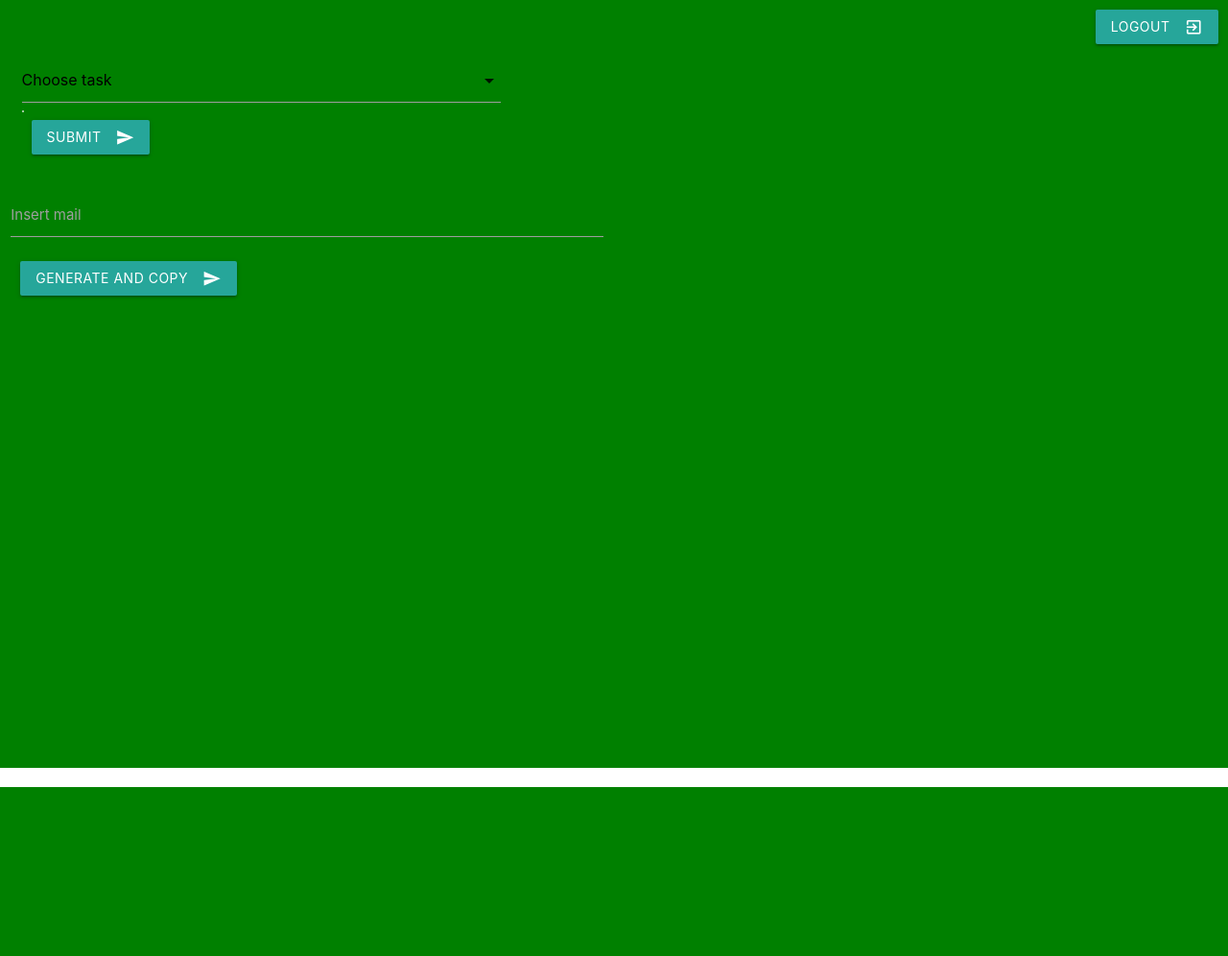
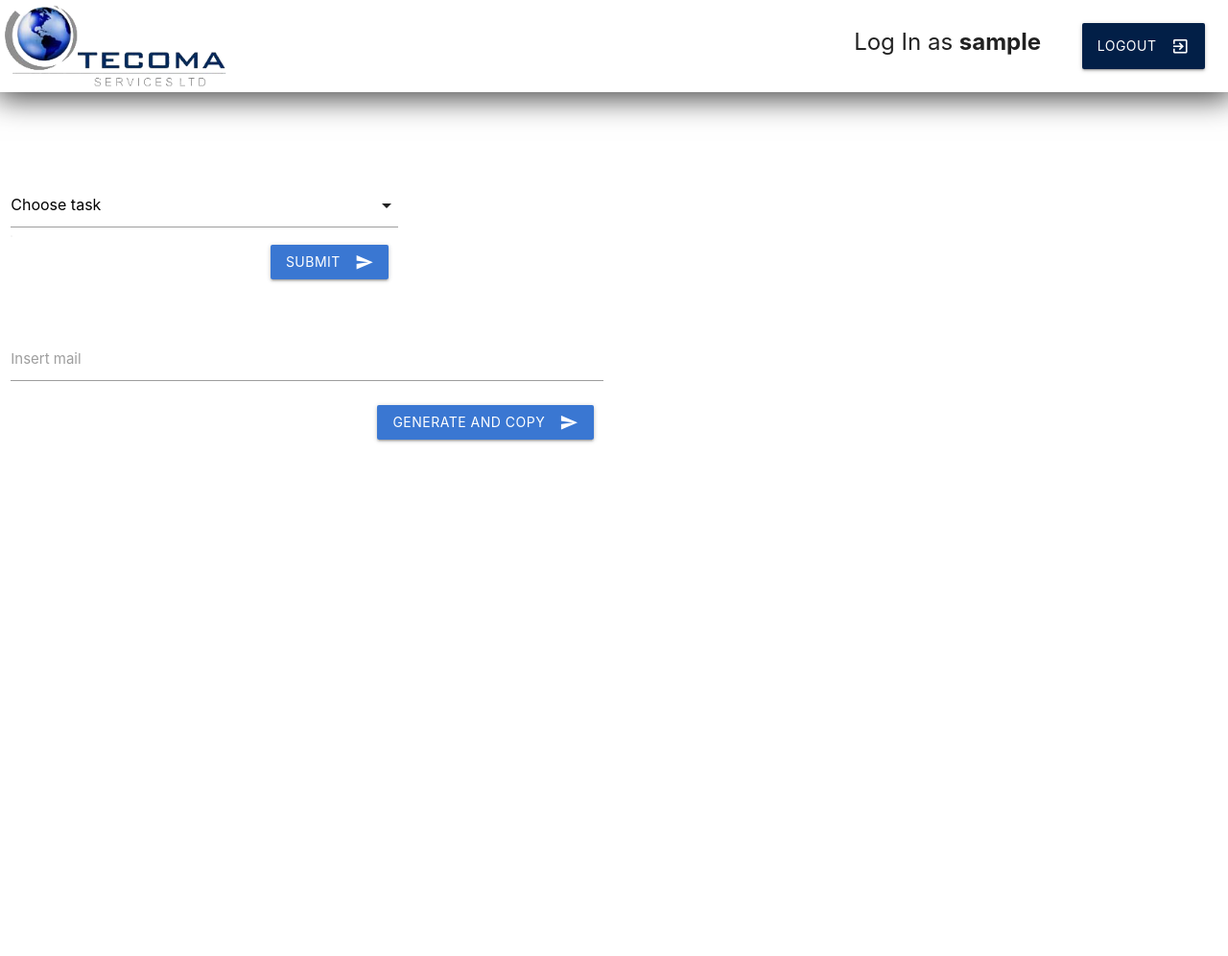
Before and after one commit to SynapsaIT/Project-Cyprus, a PHP site: page /menu.php in a window 1280 px wide. Shown: the whole page at 96% size. Before the commit the page ends 820 px from the top, so only its background shows below. Run offline with PHP 8.4, Linux system fonts and the light colour scheme; the visitor is signed in with stand-in values (Sample User, id 1); data comes from the database, SQL or seed files in the repository.

Commit message:
Generator nie bangla
Nie działa generator i kopiowanie kij wie czemu

```diff
--- a/menu.php
+++ b/menu.php
@@ -10,11 +10,12 @@
     <!--Let browser know website is optimized for mobile-->
     <meta name="viewport" content="width=device-width, initial-scale=1.0" charset="utf-8"/>
     <title>Test</title>
-  </head>
-  <body>
     <script type="text/javascript" src="jquery/jquery-3.3.1.min.js"></script>
     <script type="text/javascript" src="jquery/jquery.md5.js"></script>
     <script type="text/javascript" src="materialize/js/materialize.js"></script>
+  </head>
+  <body>
+
 <?php
 session_start();
 require_once 'config/conf.php';
@@ -37,18 +38,25 @@ if(isset($_POST['logout'])){
   header("Location: index.php");
 }
 ?>
-<div class="row form" style="background-color: green; height:100vh; width: 100vw; overflow:hidden;">
-  <div class="right-align" style="margin-right:10px; margin-top:10px;">
+<div class="kontener">
+
+  <div class="banner" style="height: 12vh; width: 100%; display: inline-block; background-color: white; box-shadow: 1px 2px 30px 4px rgba(0,0,0,0.75);"><img src="tecomalogo.png" style="height: 12vh; padding: 5px; float: left;"/>
+    <div class="right-align" style="padding: 3vh;">
+
       <form method=POST action="">
         <input type="hidden" name="logout" value="1"/>
-      <button class="btn waves-effect waves-light" type="submit" name="action">Logout
+        <span class="hide-on-small-only" style="font-size: 3vh; margin-right: 3vw;">Log In as <b><?php echo $_SESSION['user'] ?></b></span>
+        <button class="btn waves-effect waves-light" type="submit" name="action" style=" background-color: #021f47; height: 6vh;">Logout
           <i class="material-icons right">exit_to_app</i>
         </button>
       </form>
     </div>
-  <form class="col s10" style="margin: 0 auto;" action="form.php" method="GET" ENCTYPE="multipart/form-data">
-    <div class="row" style="margin: 0 auto;">
-      <div class="input-field col s6">
+  </div>
+
+  <div class="row form" style="height:100vh; width: 100vw; overflow:hidden; margin-top: 10vh;">
+    <form class="col s12" style="" action="form.php" method="GET" ENCTYPE="multipart/form-data">
+      <div class="row" style="">
+        <div class="input-field col s4">
           <select name="l" required>
             <option value="" disabled selected>Choose task</option>
             <?php
@@ -60,10 +68,9 @@ if(isset($_POST['logout'])){
               }
             }
             ?>
-
           </select>
-        <div class="submit col s6" style="padding: 10px; display: inline-block; height: auto;">
-          <button class="btn waves-effect waves-light" type="submit" name="action">Submit
+          <div class="submit" style="padding: 10px; display: inline-block; height: auto; float: right;">
+            <button class="btn waves-effect waves-light" type="submit" name="action" style="background-color: #3a77d2;">Submit
             <i class="material-icons right">send</i>
             </button>
           </div>
@@ -75,14 +82,18 @@ if(isset($_POST['logout'])){
         <div class="input-field inline col s6">
           <input value="" name="email" id="email" type="email" class="validate" required/>
           <label class="active" for="email">Insert mail</label>
-        <input type=hidden name="l" id="l" value="'.md5(time()).'"/>
-        <div class="generate" style="padding: 10px; display: inline-block; height: auto;">
-          <button class="btn waves-effect waves-light" type="submit" name="action">Generate and copy
+<?php
+echo'
+          <input type=hidden name="l" id="l" value="'.md5(time()).'"/>'
+          ?>
+          <div class="submit" style="padding: 10px; display: inline-block; height: auto; float: right;">
+            <button class="btn waves-effect waves-light" type="submit" name="action" style="background-color: #3a77d2;">Generate and Copy
             <i class="material-icons right">send</i>
             </button>
           </div>
         </div>
       </form>
+    </div>
   </div>
 </div>
 <?php
```
Also changed, not shown: test.php (+6 -11 lines), backo.png (added). Lines whose indentation alone changed are shown as unchanged.
